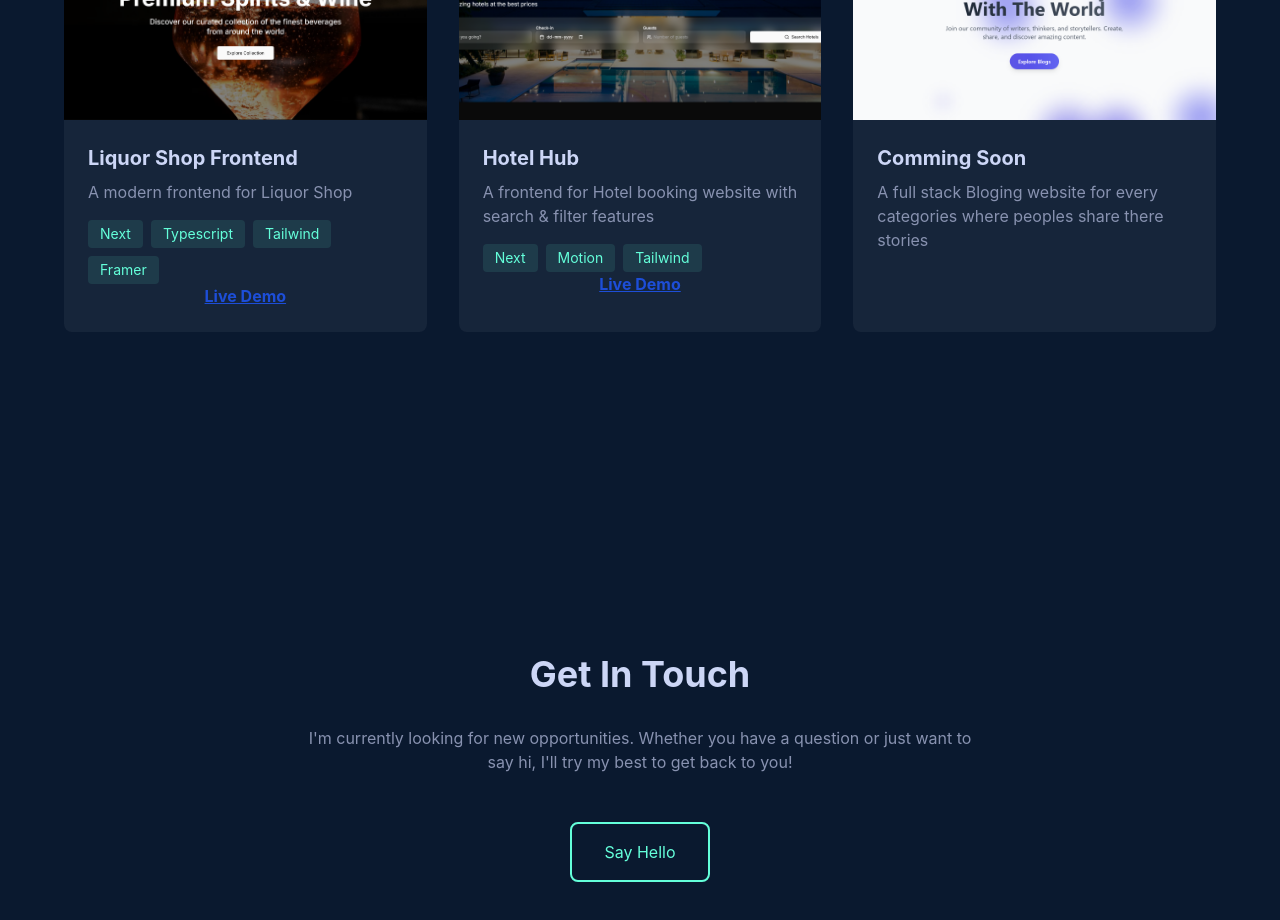
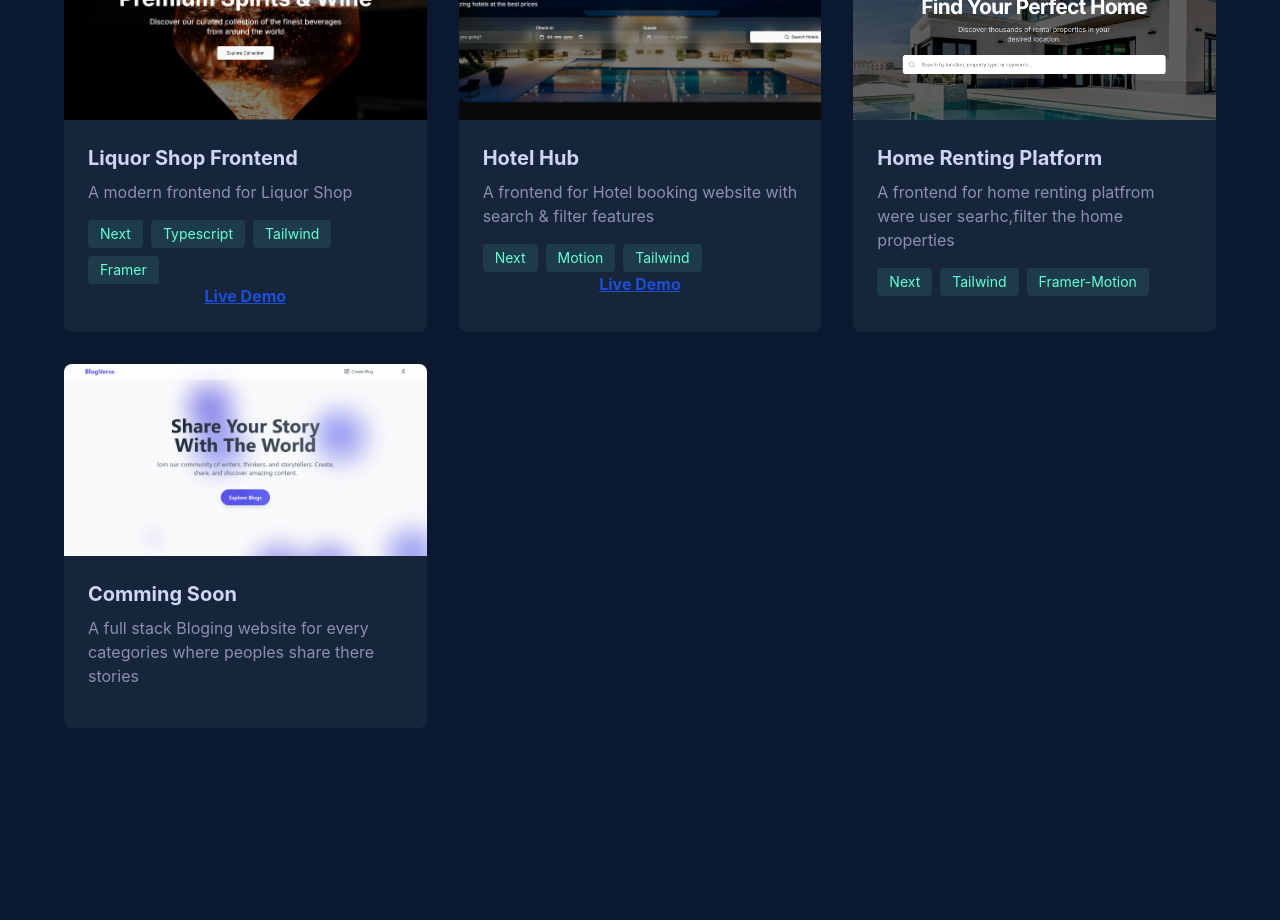
Before and after one commit to Prasanna018/Prasanna_Gaikwad_Portfolio, a React (Vite) app: page / in a window 1280 px wide. Shown: the part 2340-3260 px from the top of the page. Built offline with nearby package versions, Linux system fonts and the light colour scheme; what cursor-effects would draw is missing.

Commit message:
home renting

```diff
--- a/src/components/Projects.jsx
+++ b/src/components/Projects.jsx
@@ -6,6 +6,7 @@ import blog_verse from '../assets/blogverse.png'
 import chit_chat from '../assets/chit-chat.png'
 import Liquor_shop from '../assets/liquor_shop.png'
 import hotelhub from '../assets/hotelhub.png'
+import home_renting from '../assets/home_rental.png'
 import React from 'react';
 const Projects = () => {
   const [ref, inView] = useInView({
@@ -50,6 +51,13 @@ const Projects = () => {
       tech: ["Next", "Motion", "Tailwind"],
       image: hotelhub,
       link: "https://hotel-hub-sepia.vercel.app/"
+    },
+    {
+      title: "Home Renting Platform",
+      description: "A frontend for home renting platfrom were user searhc,filter the home properties",
+      tech: ['Next', "Tailwind", "Framer-Motion"],
+      image: home_renting
+
     },
     {
       title: "Comming Soon",
```
Also changed, not shown: src/assets/home_rental.png (added).
